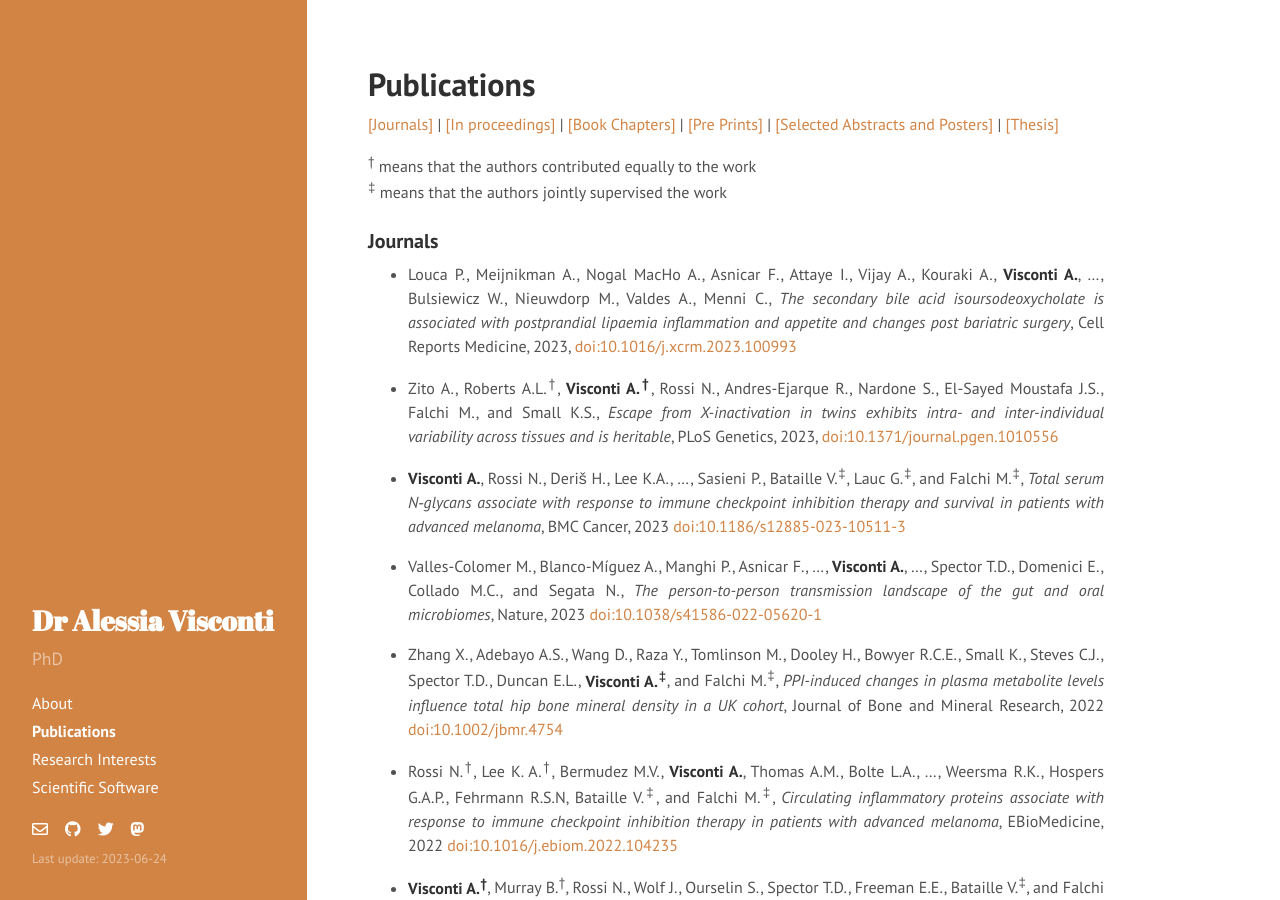
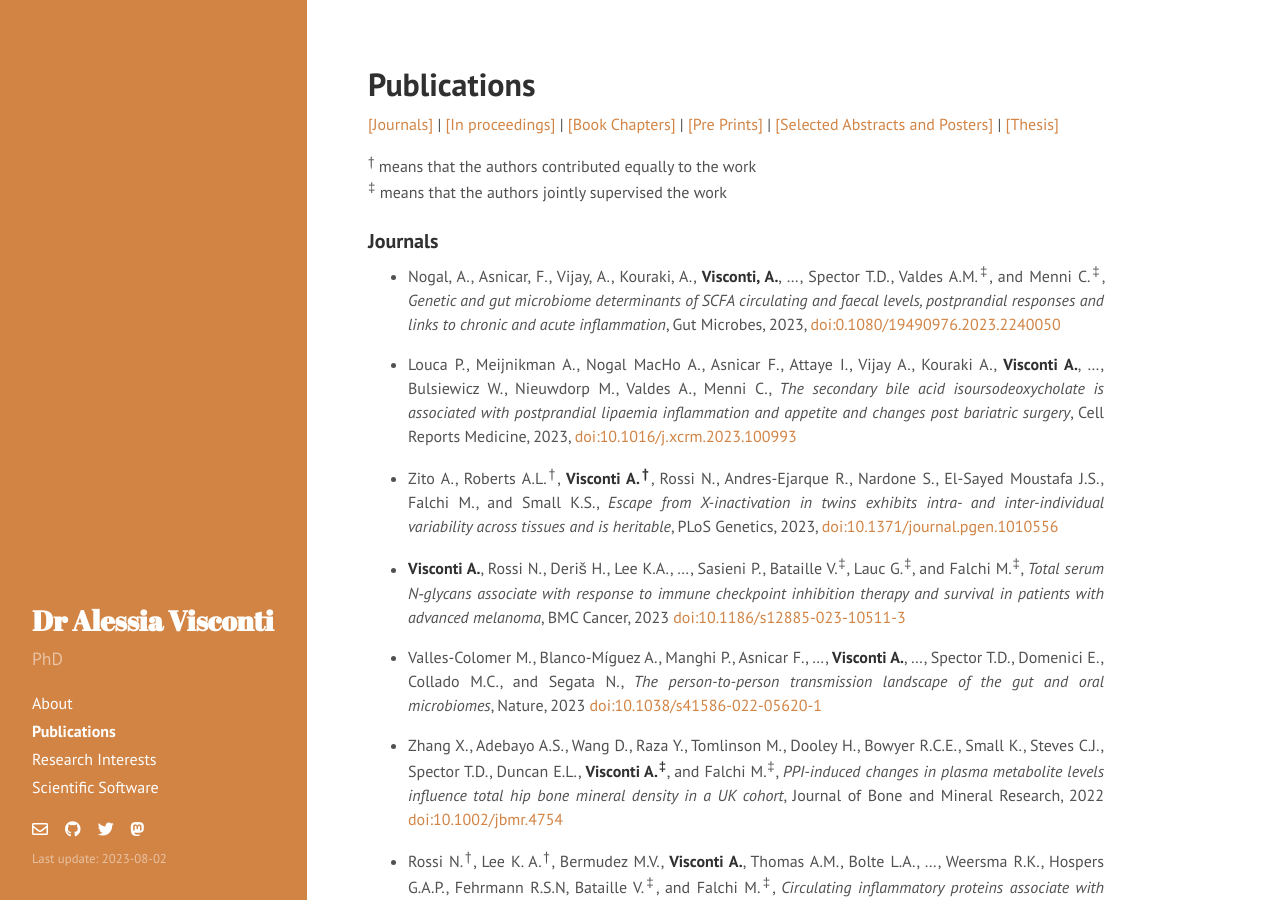
Before and after one commit to alesssia/alesssia.github.io, a Jekyll site: the page built from publications.md, in a window 1280 px wide and 900 px high. Built offline with Jekyll 4.4.1, drawn with Linux system fonts in a browser that asks for light colours; nearby versions of some CDN libraries; a style sheet for code colours, icons or effects is not loaded.

Commit message:
Added Gut Microbes to publications

```diff
--- a/_config.yml
+++ b/_config.yml
@@ -11,7 +11,7 @@ tagline:     ''
 description: 'PhD'
 url:         http://alesssia.github.io/
 baseurl:     /
-lastmod:    '2023-06-24'
+lastmod:    '2023-08-02'
 
 author:
   name:      'Alessia Visconti'
--- a/publications.md
+++ b/publications.md
@@ -16,6 +16,8 @@ title: Publications
 <sup>‡</sup> means that the authors jointly supervised the work
 
 ###  Journals
+
+- Nogal, A., Asnicar, F., Vijay, A., Kouraki, A., **Visconti, A.**, ..., Spector T.D., Valdes A.M.<sup>‡</sup>, and Menni C.<sup>‡</sup>, *Genetic and gut microbiome determinants of SCFA circulating and faecal levels, postprandial responses and links to chronic and acute inflammation*, Gut Microbes, 2023, [doi:0.1080/19490976.2023.2240050](https://www.tandfonline.com/doi/full/10.1080/19490976.2023.2240050)
 
 - Louca P., Meijnikman A., Nogal MacHo A., Asnicar F., Attaye I., Vijay A., Kouraki A., **Visconti A.**, ..., Bulsiewicz W., Nieuwdorp M., Valdes A., Menni C., *The secondary bile acid isoursodeoxycholate is associated with postprandial lipaemia inflammation and appetite and changes post bariatric surgery*, Cell Reports Medicine, 2023, [doi:10.1016/j.xcrm.2023.100993](https://www.cell.com/cell-reports-medicine/fulltext/S2666-3791(23)00099-X)
 
```
Also changed, not shown: 2 other files.
